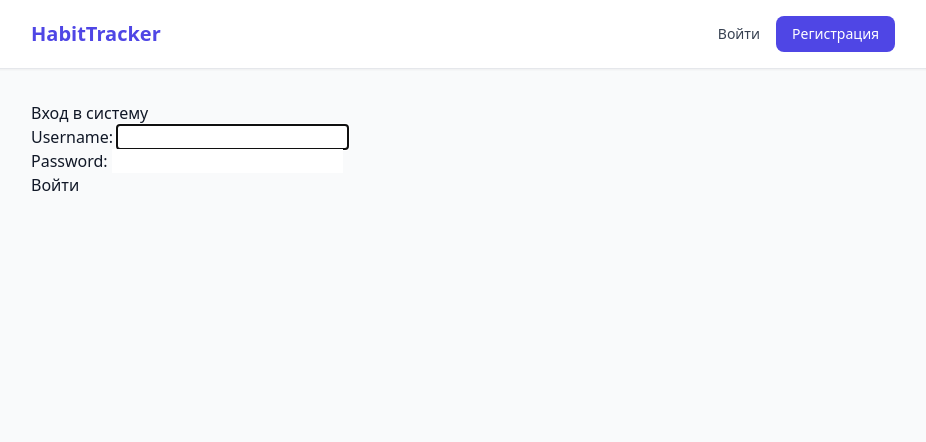
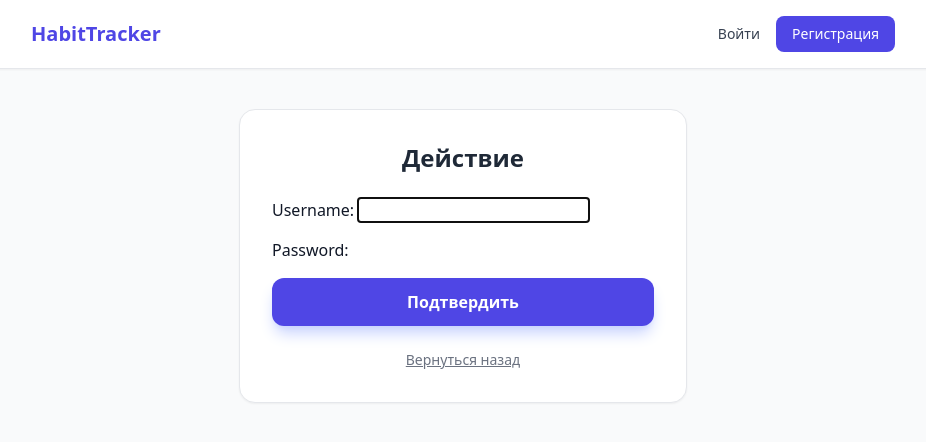
Before and after one commit to GlebTrifonov/Django_Habits, a Django app: page /accounts/login/ in a window 1280 px wide. Shown: the top 442 px of the page, without its empty margins (177-1103 px from the left). Run offline with Django 5.2, Linux system fonts and the light colour scheme; some libraries are stand-ins or nearby versions.

Commit message:
Update login.html

```diff
--- a/users/templates/registration/login.html
+++ b/users/templates/registration/login.html
@@ -1,9 +1,21 @@
 {% extends 'base.html' %}
+
 {% block content %}
-    <h2>Вход в систему</h2>
-    <form method="post">
+    <div class="max-w-md mx-auto bg-white p-8 rounded-2xl border border-gray-200 shadow-sm mt-10">
+    <h2 class="text-2xl font-bold text-gray-800 mb-6 text-center">
+        {% block form_title %}Действие{% endblock %}
+    </h2>
+
+    <form method="post" class="space-y-4">
         {% csrf_token %}
         {{ form.as_p }}
-        <button type="submit">Войти</button>
+        <button type="submit" class="w-full py-3 bg-indigo-600 text-white font-semibold rounded-xl hover:bg-indigo-700 transition shadow-indigo-200 shadow-lg">
+            Подтвердить
+        </button>
     </form>
+
+    <div class="mt-6 text-center text-sm text-gray-500">
+        <a href="{% url 'habit_list' %}" class="hover:text-indigo-600 underline">Вернуться назад</a>
+    </div>
+</div>
 {% endblock %}
```
